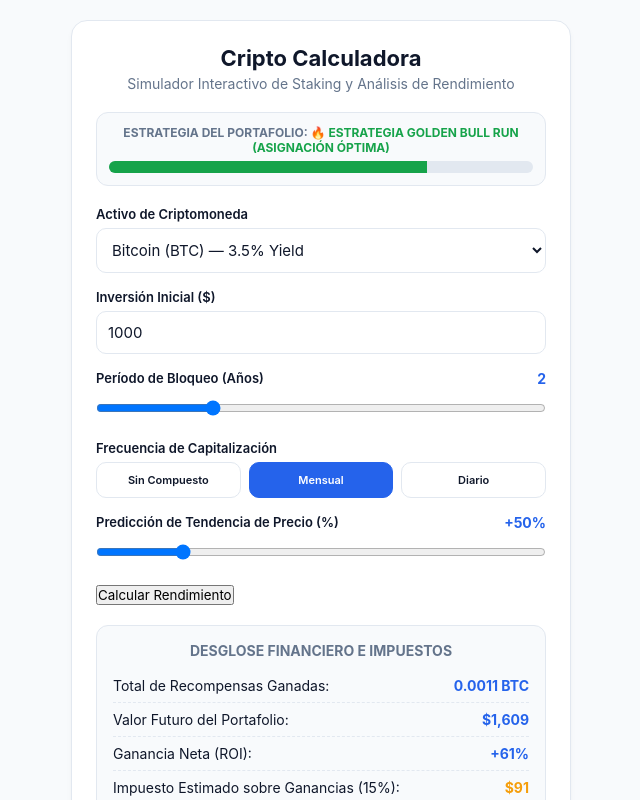
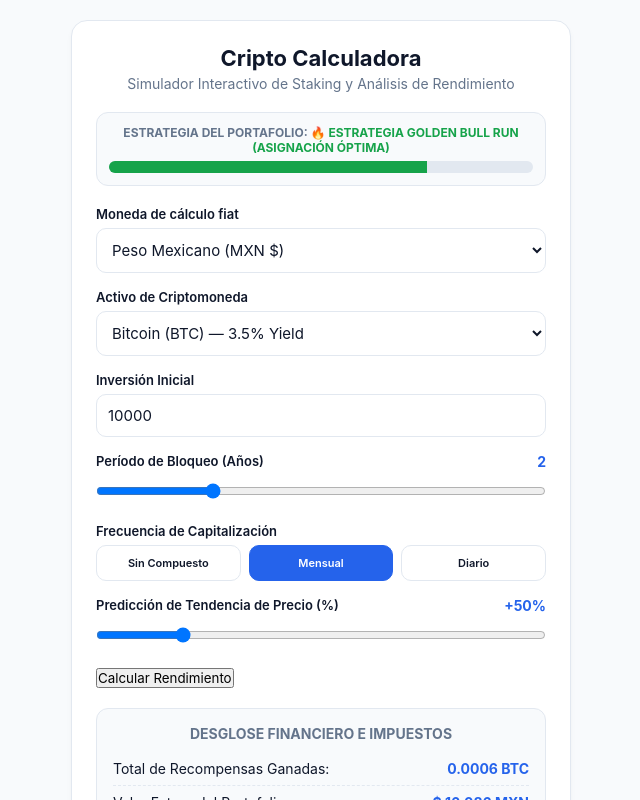
Before and after one commit to Vladimir7767/calculadora-staking-cripto, a plain HTML site: page index.html in a window 1280 px wide. Both pictures are taken after a click on the button "Calcular Rendimiento". Shown: the top 800 px of the page, without its empty margins (319-959 px from the left). Drawn offline with Linux system fonts and the light colour scheme.

Commit message:
Update index.html

```diff
--- a/index.html
+++ b/index.html
@@ -47,6 +47,17 @@ input[type="range"]{width:100%;margin:8px 0;cursor:pointer}
 </div>
 
 <div class="group">
+<label for="currency">Moneda de cálculo fiat</label>
+<select id="currency" onchange="updatePreview()">
+<option value="MXN">Peso Mexicano (MXN $)</option>
+<option value="COP">Peso Colombiano (COP $)</option>
+<option value="ARS">Peso Argentino (ARS $)</option>
+<option value="CLP">Peso Chileno (CLP $)</option>
+<option value="USD">Dólar Estadounidense (USD $)</option>
+</select>
+</div>
+
+<div class="group">
 <label for="token">Activo de Criptomoneda</label>
 <select id="token" onchange="updatePreview()">
 <option value="BTC" data-apy="3.5">Bitcoin (BTC) — 3.5% Yield</option>
@@ -69,8 +80,8 @@ input[type="range"]{width:100%;margin:8px 0;cursor:pointer}
 </div>
 
 <div class="group">
-<label for="investment">Inversión Inicial ($)</label>
-<input type="number" id="investment" value="1000" min="1" max="50000000" oninput="updatePreview()">
+<label for="investment">Inversión Inicial</label>
+<input type="number" id="investment" value="10000" min="1" max="500000000" oninput="updatePreview()">
 </div>
 
 <div class="group">
@@ -97,9 +108,9 @@ input[type="range"]{width:100%;margin:8px 0;cursor:pointer}
 <div class="results" id="results-box">
 <div class="res-title">Desglose Financiero e Impuestos</div>
 <div class="res-row"><span>Total de Recompensas Ganadas:</span><span class="res-val" id="res-tokens">0</span></div>
-<div class="res-row"><span>Valor Futuro del Portafolio:</span><span class="res-val" id="res-total">$0</span></div>
-<div class="res-row"><span>Ganancia Neta (ROI):</span><span class="res-val" id="res-roi">+0%</span></div>
-<div class="res-row"><span>Impuesto Estimado sobre Ganancias (15%):</span><span class="res-val loss" id="res-tax">$0</span></div>
+<div class="res-row"><span>Valor Futuro del Portafolio:</span><span class="res-val" id="res-total">0</span></div>
+<div class="res-row"><span>Ganancia Neta (ROI):</span><span class="res-val" id="res-roi">0</span></div>
+<div class="res-row"><span>Impuesto Estimado sobre Ganancias (15%):</span><span class="res-val loss" id="res-tax">0</span></div>
 </div>
 
 <div class="tm-box" id="tm-container" style="display:none;">
@@ -110,7 +121,7 @@ input[type="range"]{width:100%;margin:8px 0;cursor:pointer}
 <div id="ads" class="ad"><div id="container-e8c895e6c70ade8e4ef4a72354f42e97"></div></div>
 
 <div class="seo-text" id="seo-box">
-Nuestra calculadora avanzada en línea de staking de criptomonedas evalúa los rendimientos de la inversión considerando frecuencias de capitalización recursivas, acumulación de activos y valoraciones especulativas del mercado. El motor procesa rendimientos porcentuales anuales (APY) específicos en 16 redes descentralizadas diferentes, incluidos préstamos de Bitcoin, ecosistemas de Ethereum y Solana, generando estimaciones automatizadas para las obligaciones fiscales sobre ganancias de capital. Un modelo retrospectivo integrado expone los costos históricos de oportunidad de ciclos de mercado anteriores. Cada proceso opera 100% localmente en el navegador para proteger la privacidad de sus datos financieros.
+Nuestra calculadora avanzada en línea de staking de criptomonedas evalúa los rendimientos de la inversión considerando frecuencias de capitalización recursivas, acumulación de activos y valoraciones especulativas del mercado. El motor procesa rendimientos porcentuales anuales (APY) específicos en 16 redes descentralizadas diferentes, incluidos préstamos de Bitcoin, de Ethereum y Solana, generando estimaciones automatizadas para las obligaciones fiscales sobre ganancias de capital. Un modelo retrospectivo integrado expone los costos históricos de oportunidad de ciclos de mercado anteriores. Cada proceso opera 100% localmente en el navegador para proteger la privacidad de sus datos financieros.
 </div>
 </div>
 <script>
@@ -128,6 +139,14 @@ const currentPricesUSD = {
   INJ: 21.00, XTZ: 0.70, MINA: 0.55, USDT: 1.00
 };
 
+const fiatToUSD = {
+  MXN: 0.052,
+  COP: 0.00024,
+  ARS: 0.0010,
+  CLP: 0.0011,
+  USD: 1.00
+};
+
 function setCompound(periods, el) {
   const parent = el.parentElement;
   Array.from(parent.children).forEach(b => b.classList.remove('active'));
@@ -137,16 +156,19 @@ function setCompound(periods, el) {
 }
 
 function calculateStakingData() {
-  const investmentUSD = parseFloat(document.getElementById('investment').value) || 0;
+  const investmentFiat = parseFloat(document.getElementById('investment').value) || 0;
   const years = parseInt(document.getElementById('years').value) || 1;
   const trendPercent = parseFloat(document.getElementById('trend').value) || 0;
+  const currency = document.getElementById('currency').value;
 
   const tokenSelect = document.getElementById('token');
   const token = tokenSelect.value;
   const apy = parseFloat(tokenSelect.options[tokenSelect.selectedIndex].getAttribute('data-apy')) / 100;
 
-  if (investmentUSD <= 0) return null;
+  if (investmentFiat <= 0) return null;
 
+  const fiatRate = fiatToUSD[currency] || 1;
+  const investmentUSD = investmentFiat * fiatRate;
   const currentTokenPriceUSD = currentPricesUSD[token] || 1;
   const initialTokens = investmentUSD / currentTokenPriceUSD;
 
@@ -161,23 +183,25 @@ function calculateStakingData() {
 
   const futureTokenPriceUSD = currentTokenPriceUSD * (1 + (trendPercent / 100));
   const finalPortfolioValueUSD = finalTokens * futureTokenPriceUSD;
+  const finalPortfolioValueFiat = finalPortfolioValueUSD / fiatRate;
 
-  const netProfitUSD = Math.max(0, finalPortfolioValueUSD - investmentUSD);
-  const roi = initialTokens > 0 ? (netProfitUSD / investmentUSD) * 100 : 0;
-  const estimatedTax = netProfitUSD * 0.15; // 15% Estimated LATAM Capital Gains Tax
+  const netProfitFiat = Math.max(0, finalPortfolioValueFiat - investmentFiat);
+  const roi = initialTokens > 0 ? (netProfitFiat / investmentFiat) * 100 : 0;
+  const estimatedTax = netProfitFiat * 0.15;
 
   const historicalPriceUSD = historicalPricesUSD[token] || 1;
   const historicalTokens = investmentUSD / historicalPriceUSD;
   const historicalFinalTokens = historicalTokens * Math.pow(1 + (apy / 12), 12 * 3);
-  const historicalValueUSD = historicalFinalTokens * currentTokenPriceUSD;
+  const historicalValueFiat = (historicalFinalTokens * currentTokenPriceUSD) / fiatRate;
 
   return {
     earnedTokens: earnedTokens.toFixed(4),
-    finalValue: Math.round(finalPortfolioValueUSD).toLocaleString('es-MX'),
+    finalValue: Math.round(finalPortfolioValueFiat).toLocaleString('es-MX'),
     roi: Math.round(roi),
     tax: Math.round(estimatedTax).toLocaleString('es-MX'),
+    currency: currency,
     token: token,
-    pastValue: Math.round(historicalValueUSD).toLocaleString('es-MX')
+    pastValue: Math.round(historicalValueFiat).toLocaleString('es-MX')
   };
 }
 
@@ -246,11 +270,11 @@ function calculateStaking() {
   }
 
   document.getElementById('res-tokens').innerText = data.earnedTokens + " " + data.token;
-  document.getElementById('res-total').innerText = "\$" + data.finalValue;
+  document.getElementById('res-total').innerText = "\$ " + data.finalValue + " " + data.currency;
   document.getElementById('res-roi').innerText = "+" + data.roi + "%";
-  document.getElementById('res-tax').innerText = "\$" + data.tax;
+  document.getElementById('res-tax').innerText = "\$ " + data.tax + " " + data.currency;
 
-  const tmVerdict = `¡Si hubiera asignado este capital en ${data.token} hace exactamente 3 años con interés compuesto reinvertido mensualmente, su saldo tendría $${data.pastValue} hoy en lugar del valor base del activo!`;
+  const tmVerdict = `¡Si hubiera asignado este capital en ${data.token} hace exactamente 3 años con interés compuesto reinvertido mensualmente, su saldo tendría $ ${data.pastValue} ${data.currency} hoy en lugar del valor base del activo!`;
   document.getElementById('tm-verdict').innerText = tmVerdict;
 
   document.getElementById('results-box').style.display = 'block';
```
